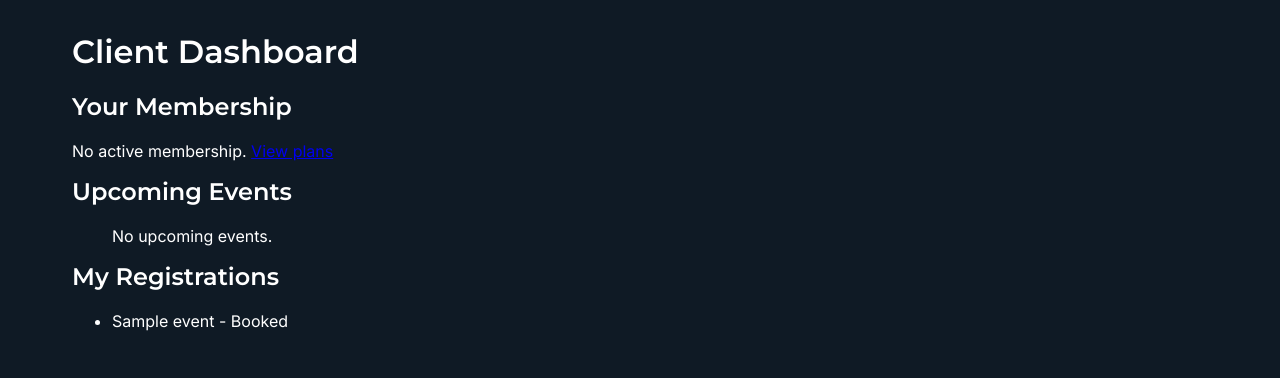
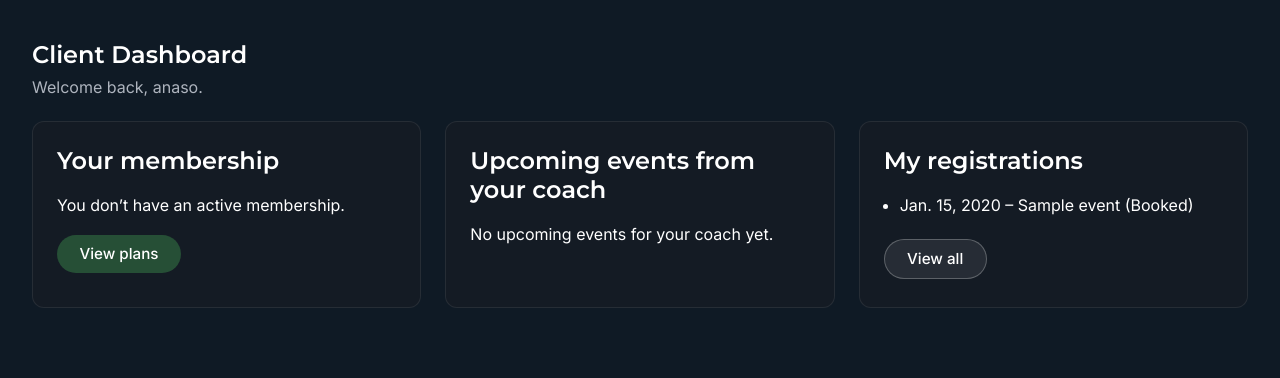
Before and after one commit to Anasousa11/SM5K, a Django app: page /client/dashboard/ in a window 1280 px wide. Shown: the part 122-500 px from the top of the page. Run offline with Django 5.2, Linux system fonts and the light colour scheme; a user stored in the database is signed in; tables that the repository leaves empty hold one stand-in row (values such as "Sample post").

Commit message:
client dashboard updated

```diff
--- a/templates/client/dashboard.html
+++ b/templates/client/dashboard.html
@@ -1,42 +1,65 @@
 {% extends "base.html" %}
 
-{% block title %}Client Dashboard - SinMancha{% endblock %}
+{% block title %}Client Dashboard | SinMancha{% endblock %}
 
 {% block content %}
-<div class="container">
+<section class="page-header">
   <h1>Client Dashboard</h1>
+  <p>Welcome back, {{ request.user.first_name|default:request.user.username }}.</p>
+</section>
 
-    <div class="dashboard-section">
-        <h2>Your Membership</h2>
+<section class="dashboard-grid">
+  <div class="card">
+    <h2>Your membership</h2>
     {% if membership %}
       <p><strong>{{ membership.plan.name }}</strong></p>
-            <p>Status: {{ membership.get_status_display }}</p>
-            <p>Expires: {{ membership.end_date }}</p>
+      <p>Billing: {{ membership.plan.get_billing_interval_display }}</p>
+      <p>Ends: {{ membership.end_date }}</p>
+      <p>Status:
+        {% if membership.is_active %}
+          <span class="membership-active">Active</span>
         {% else %}
-            <p>No active membership. <a href="{% url 'membership_plans' %}">View plans</a></p>
+          <span class="membership-expired">Expired</span>
+        {% endif %}
+      </p>
+    {% else %}
+      <p>You don’t have an active membership.</p>
+      <a href="{% url 'membership_plans' %}" class="btn btn-primary">View plans</a>
     {% endif %}
   </div>
 
-    <div class="dashboard-section">
-        <h2>Upcoming Events</h2>
-        <ul>
+  <div class="card">
+    <h2>Upcoming events from your coach</h2>
+    {% if upcoming_events %}
+      <ul style="padding-left:1rem;">
         {% for event in upcoming_events %}
-                <li><a href="{% url 'event_detail' event.id %}">{{ event.title }}</a> - {{ event.date }} at {{ event.start_time }}</li>
-            {% empty %}
-                <p>No upcoming events.</p>
+          <li>
+            {{ event.date }} · {{ event.start_time|time:"H:i" }} — {{ event.title }}
+          </li>
         {% endfor %}
       </ul>
+      <a href="{% url 'events' %}" class="btn btn-secondary" style="margin-top:0.5rem;">View all events</a>
+    {% else %}
+      <p>No upcoming events for your coach yet.</p>
+    {% endif %}
   </div>
 
-    <div class="dashboard-section">
-        <h2>My Registrations</h2>
-        <ul>
-            {% for reg in my_registrations %}
-                <li>{{ reg.event.title }} - {{ reg.get_status_display }}</li>
-            {% empty %}
-                <p>No registrations yet.</p>
+  <div class="card">
+    <h2>My registrations</h2>
+    {% if my_registrations %}
+      <ul style="padding-left:1rem;">
+        {% for reg in my_registrations|slice:":5" %}
+          <li>
+            {{ reg.event.date }} – {{ reg.event.title }}
+            ({{ reg.get_status_display }})
+          </li>
         {% endfor %}
       </ul>
+      <a href="{% url 'my_events' %}" class="btn btn-secondary" style="margin-top:0.5rem;">View all</a>
+    {% else %}
+      <p>You haven’t booked any events yet.</p>
+      <a href="{% url 'events' %}" class="btn btn-primary">Browse events</a>
+    {% endif %}
   </div>
-</div>
+</section>
 {% endblock %}
```
Lines whose indentation alone changed are shown as unchanged.
